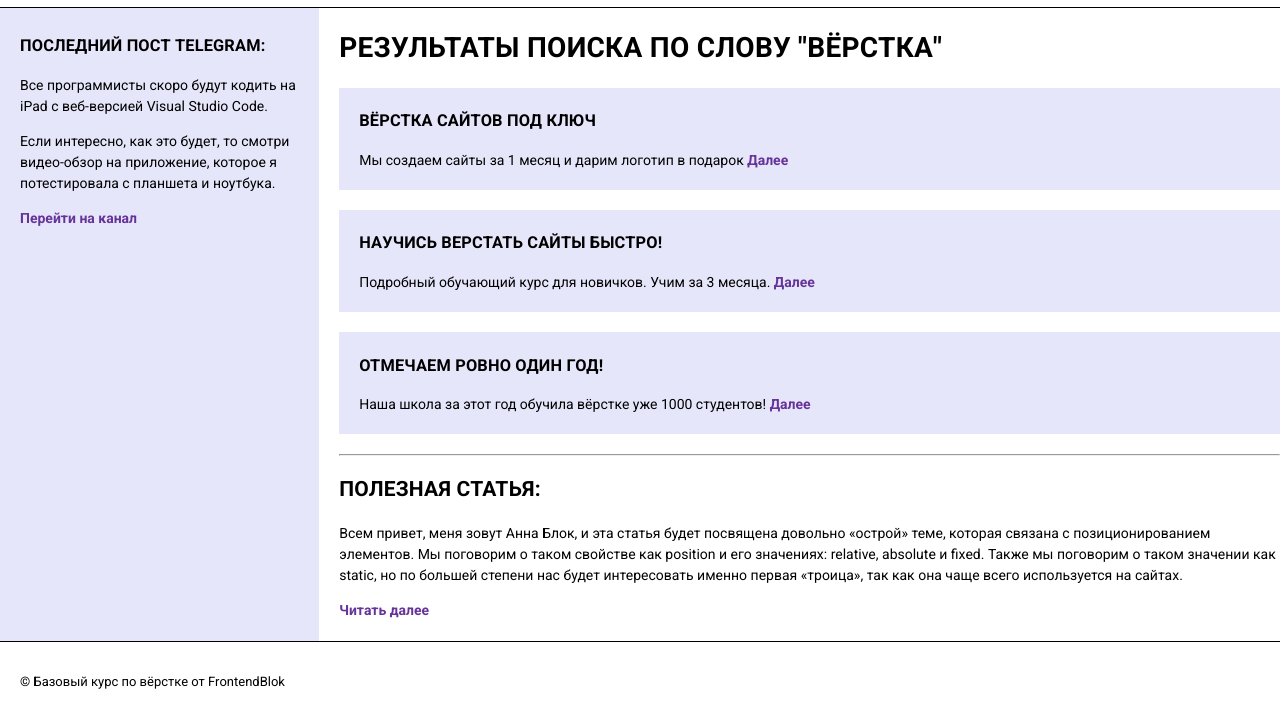
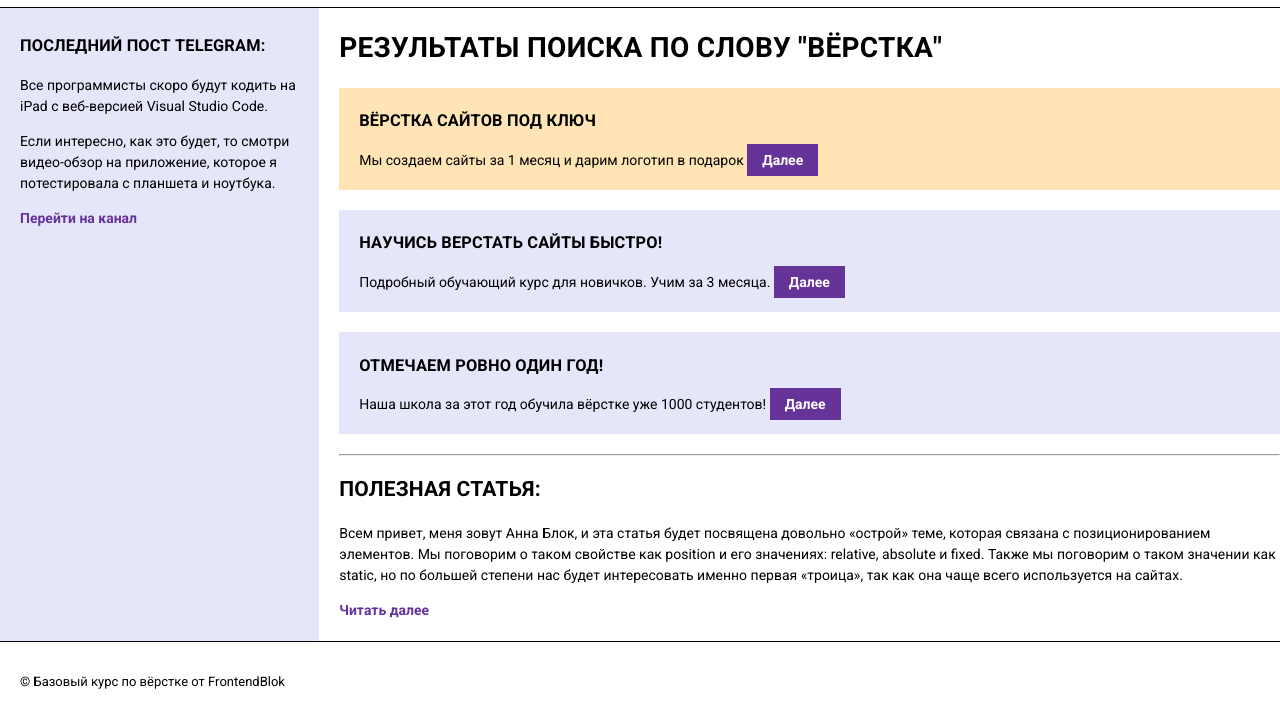
Before and after one commit to Arboro/FrontendBlok-Module01-Test, a plain HTML site: page semantic.html in a window 1280 px wide. Shown: the part 53-780 px from the top of the page. Drawn offline with Linux system fonts and the light colour scheme.

Commit message:
homework-9

```diff
--- a/semantic.html
+++ b/semantic.html
@@ -43,15 +43,15 @@
             <h1>Результаты поиска по слову "вёрстка"</h1>
             <section>
                 <h3>Вёрстка сайтов под ключ</h3>
-                <p>Мы создаем сайты за 1 месяц и дарим логотип в подарок <a href="#">Далее</a></p>
+                <p>Мы создаем сайты за 1 месяц и дарим логотип в подарок <a class="link" href="#">Далее</a></p>
             </section>
             <section>
                 <h3>Научись верстать сайты быстро!</h3>
-                <p>Подробный обучающий курс для новичков. Учим за 3 месяца. <a href="#">Далее</a></p>
+                <p>Подробный обучающий курс для новичков. Учим за 3 месяца. <a class="link" href="#">Далее</a></p>
             </section>
             <section>
                 <h3>Отмечаем ровно один год!</h3>
-                <p>Наша школа за этот год обучила вёрстке уже 1000 студентов! <a href="#">Далее</a></p>
+                <p>Наша школа за этот год обучила вёрстке уже 1000 студентов! <a class="link" href="#">Далее</a></p>
             </section>
             <hr>
             <h2>Полезная статья:</h2>
--- a/styles/semantic.css
+++ b/styles/semantic.css
@@ -24,6 +24,10 @@ section {
   margin-bottom: 20px;
 }
 
+main section:nth-child(2) {
+  background-color: moccasin;
+}
+
 .header {
   font-size: 20px;
   display: flex;
@@ -47,7 +51,8 @@ ul {
   margin: 0;
 }
 
-ul > li {
+ul > li:not(:last-child)::after {
+  content: "";
   margin-right: 30px;
 }
 
@@ -59,10 +64,14 @@ ul > li {
 }
 
 .aside {
-  /* border-right: 1px solid #000;
-  padding-right: 20px; */
   padding: 10px 20px;
   background-color: lavender;
+}
+
+.link {
+  background-color: rebeccapurple;
+  color: white;
+  padding: 8px 15px;
 }
 
 .post {
```
